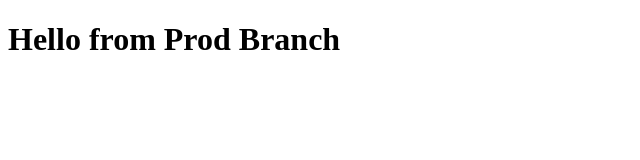
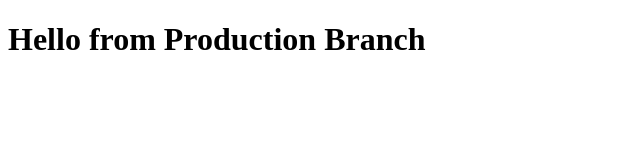
Before and after one commit to jl54/badensoft-workflow-demo, a plain HTML site: page index.html in a window 1280 px wide. Shown: the whole page, without its empty margins (0-640 px from the left). Drawn offline with Linux system fonts and the light colour scheme.

Commit message:
test demo

```diff
--- a/index.html
+++ b/index.html
@@ -9,7 +9,7 @@
 </head>
 
 <body>
-	<h1>Hello from Prod Branch</h1>
+	<h1>Hello from Production Branch</h1>
 </body>
 
 </html>
```
Also changed, not shown: 1 other file.
